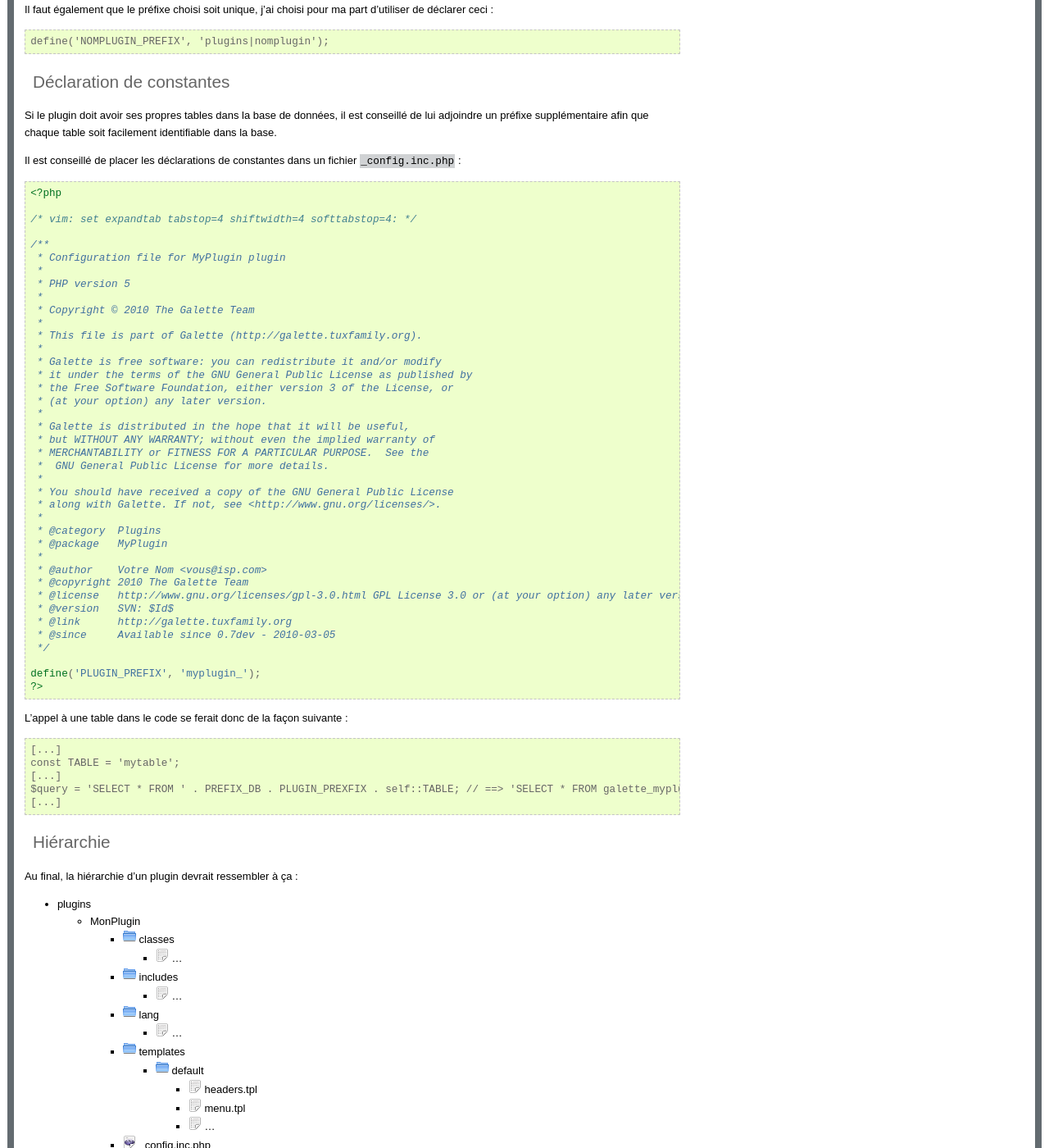
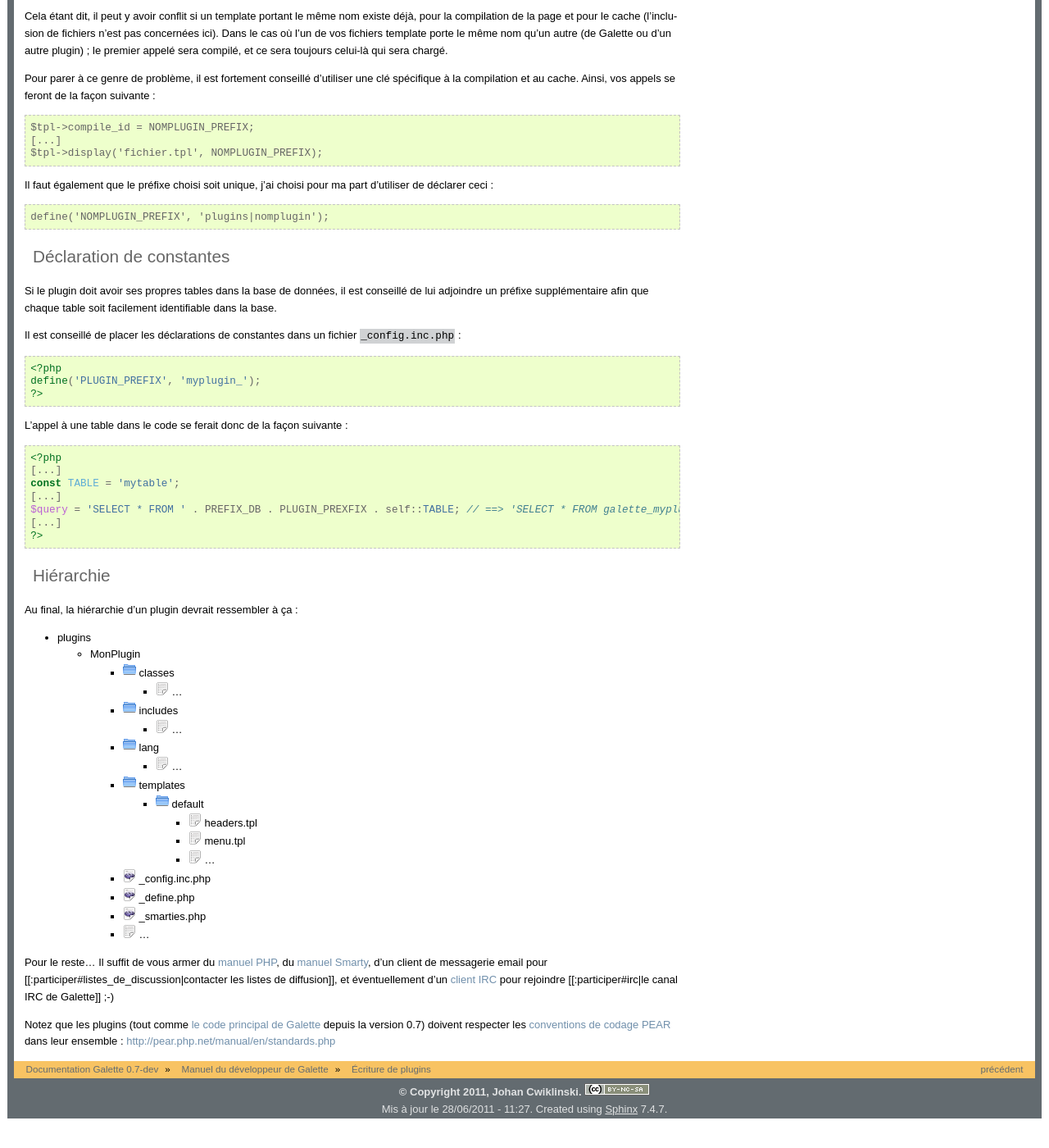
Before and after one commit to galette/galettedoc, a Sphinx documentation site: the page built from source/development/plugins.rst, in a window 1280 px wide and 1400 px high, scrolled down 3338 px. Shown: the whole window at 82% size. Built offline with Sphinx 7.4.7, drawn with Linux system fonts in a browser that asks for light colours; after the commit the page ends 4711 px from its top, so only the background shows below that; some of the changed text lies outside the part shown.

Commit message:
Informations de licence

```diff
--- a/source/development/plugins.rst
+++ b/source/development/plugins.rst
@@ -20,10 +20,10 @@
 
 Ces dossiers ne sont pas obligatoires, tout dépend si le plugin en a besoin ou pas :-)
 
-Configuration des plugins
-=========================
+Licence
+=======
 
-Un fichier ``_define.php`` doit absolument être présent pour chaque plugin. Il définit le nom du plugin, son auteur, etc, selon la nomenclature suivante :
+Les plugins de galette sont fournis sous licence GPL version 3, tout comme le code principal. La license doit être spécifiée sur chaque fichier ; selon le modèle suivant :
 
 .. code-block:: php
 
@@ -32,11 +32,11 @@
    /* vim: set expandtab tabstop=4 shiftwidth=4 softtabstop=4: */
 
    /**
-    * Main MyPlugin plugin configuration
+    * Configuration file for MyPlugin plugin
     *
     * PHP version 5
     *
-    * Copyright © 2010 The Galette Team
+    * Copyright © 2011 The Galette Team
     *
     * This file is part of Galette (http://galette.tuxfamily.org).
     *
@@ -57,13 +57,25 @@
     * @package   MyPlugin
     *
     * @author    Votre Nom <vous@isp.com>
-    * @copyright 2010 The Galette Team
+    * @copyright 2011 The Galette Team
     * @license   http://www.gnu.org/licenses/gpl-3.0.html GPL License 3.0 or (at your option) any later version
     * @version   SVN: $Id$
     * @link      http://galette.tuxfamily.org
-    * @since     Available since 0.7dev - 2010-03-05
+    * @since     Available since 0.7dev - 2011-06-28
     */
 
+    [...]
+
+    ?>
+
+Configuration des plugins
+=========================
+
+Un fichier ``_define.php`` doit absolument être présent pour chaque plugin. Il définit le nom du plugin, son auteur, etc, selon la nomenclature suivante :
+
+.. code-block:: php
+
+   <?php
    $this->register(
        'Mon Plugin', //Name
        'Plugin qui ne sert à rien', //Short description
@@ -71,7 +83,6 @@
        '0.0.1', //Version
        null //Permissions needed - not yet implemented
    );
-
    ?>
 
 L'activation du module dans Galette dépend de ce fichier, s'il n'est pas présent, ou s'il est incorrect, le module ne sera pas activé.
@@ -190,42 +203,6 @@
 .. code-block:: php
 
    <?php
-
-   /* vim: set expandtab tabstop=4 shiftwidth=4 softtabstop=4: */
-
-   /**
-    * Configuration file for MyPlugin plugin
-    *
-    * PHP version 5
-    *
-    * Copyright © 2010 The Galette Team
-    *
-    * This file is part of Galette (http://galette.tuxfamily.org).
-    *
-    * Galette is free software: you can redistribute it and/or modify
-    * it under the terms of the GNU General Public License as published by
-    * the Free Software Foundation, either version 3 of the License, or
-    * (at your option) any later version.
-    *
-    * Galette is distributed in the hope that it will be useful,
-    * but WITHOUT ANY WARRANTY; without even the implied warranty of
-    * MERCHANTABILITY or FITNESS FOR A PARTICULAR PURPOSE.  See the
-    *  GNU General Public License for more details.
-    *
-    * You should have received a copy of the GNU General Public License
-    * along with Galette. If not, see <http://www.gnu.org/licenses/>.
-    *
-    * @category  Plugins
-    * @package   MyPlugin
-    *
-    * @author    Votre Nom <vous@isp.com>
-    * @copyright 2010 The Galette Team
-    * @license   http://www.gnu.org/licenses/gpl-3.0.html GPL License 3.0 or (at your option) any later version
-    * @version   SVN: $Id$
-    * @link      http://galette.tuxfamily.org
-    * @since     Available since 0.7dev - 2010-03-05
-    */
-
    define('PLUGIN_PREFIX', 'myplugin_');
    ?>
 
```
Also changed, not shown: other parts of source/development/plugins.rst (+4 -0 lines).
